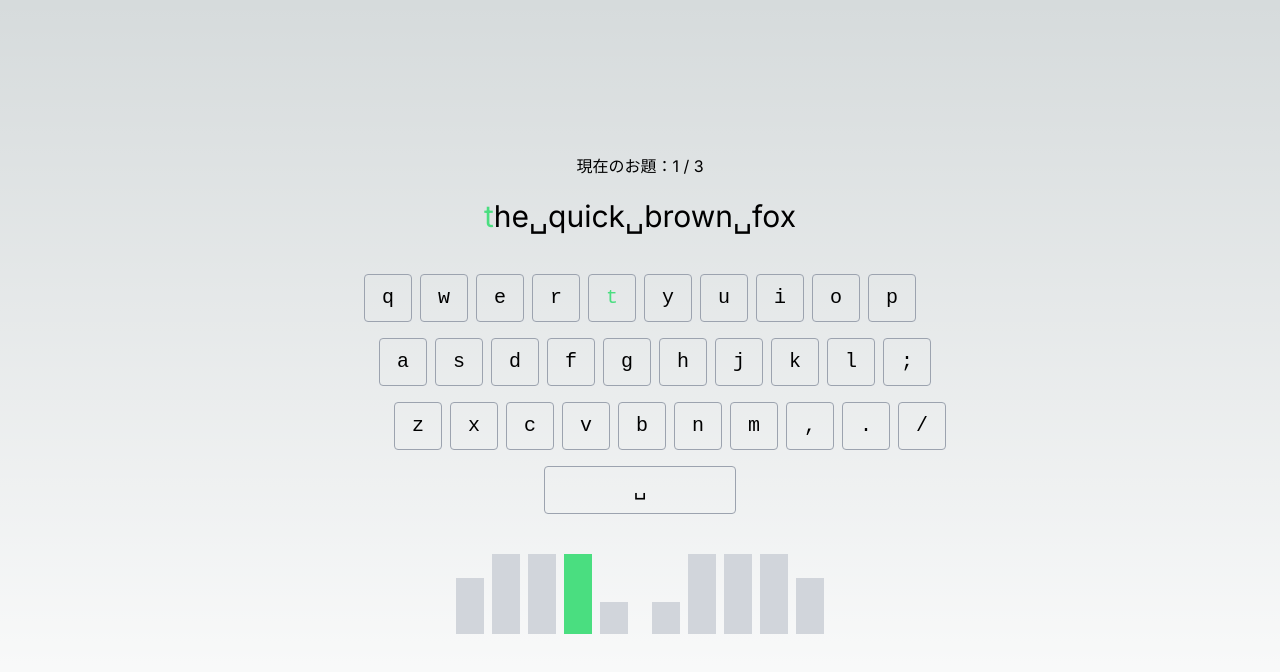
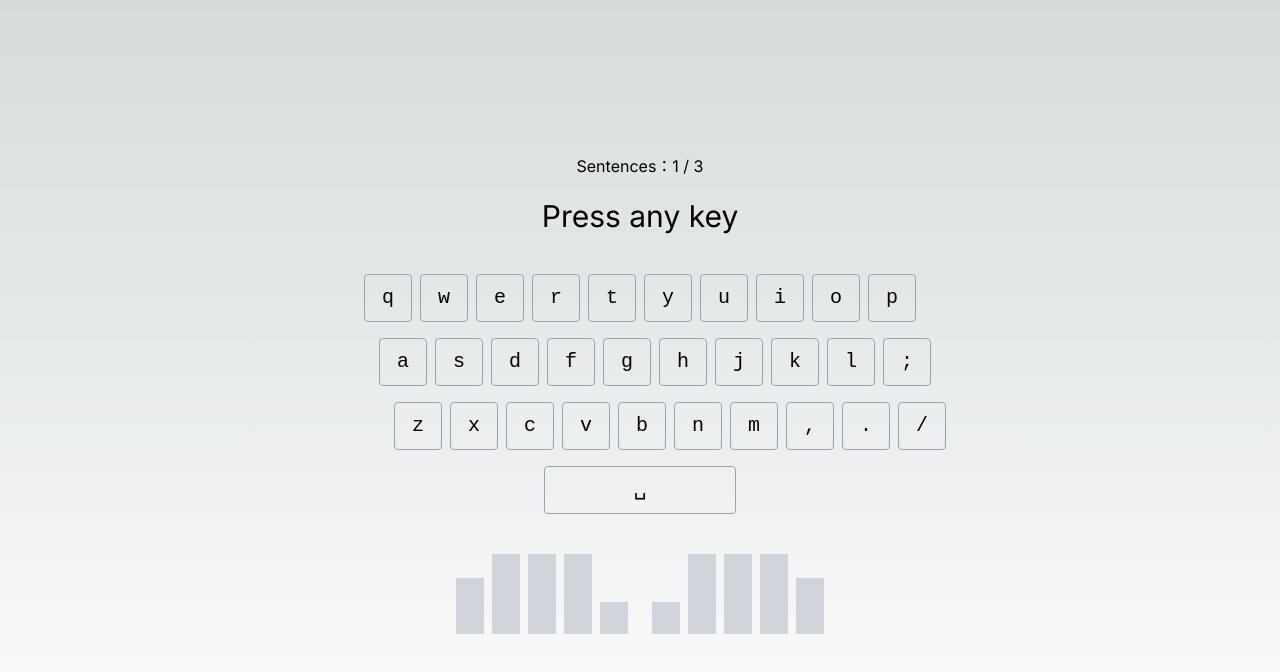
Before and after one commit to ittk1229/typing-game, a Next.js app: page /game in a window 1280 px wide. Shown: the top 672 px of the page. Built offline with nearby package versions, Linux system fonts and the light colour scheme.

Commit message:
Add game start and end logic to display appropriate prompts

```diff
--- a/app/components/fingerGuide.tsx
+++ b/app/components/fingerGuide.tsx
@@ -55,13 +55,14 @@ interface HandProps {
 
 // 片手を描画
 const Hand = ({ hand, nextFingerId }: HandProps) => {
+  console.log(nextFingerId);
   return (
     <div className={`${styles.hand}`}>
       {hand.fingers.map((finger) => (
         <div
           key={finger.id}
           className={`${styles.finger} ${styles[finger.fingerType]} ${
-            nextFingerId && finger.id === nextFingerId ? styles.nextFinger : ""
+            nextFingerId != null && finger.id == nextFingerId ? styles.nextFinger : ""
           }`}
         ></div>
       ))}
--- a/app/game/page.tsx
+++ b/app/game/page.tsx
@@ -6,12 +6,23 @@ import Keyboard from "../components/keyboard";
 
 export default function Game() {
   const promptTexts = ["the quick brown fox", "jumps over", "the lazy dog."];
+  const [currentPromptIndex, setCurrentPromptIndex] = useState(0);
   const [currentIndex, setCurrentIndex] = useState(0);
-  const [currentPromptIndex, setCurrentPromptIndex] = useState(0);
-  const [isDone, setIsDone] = useState(false);
+
+  const [hasDone, setHasDone] = useState(false);
+  const [hasStarted, setHasStarted] = useState(false);
+
   const [wrongKey, setWrongKey] = useState(null);
 
   const handleKeyPress = (e) => {
+    // ゲームが始まっていない場合は、ゲームを始める
+    if (!hasStarted) {
+      setHasStarted(true);
+      return;
+    } else if (hasDone) {
+      return;
+    }
+
     const currentPrompt = promptTexts[currentPromptIndex];
 
     if (e.key === currentPrompt[currentIndex]) {
@@ -22,7 +33,7 @@ export default function Game() {
       if (newCurrentIndex === currentPrompt.length) {
         setCurrentIndex(0);
         if (currentPromptIndex + 1 === promptTexts.length) {
-          setIsDone(true);
+          setHasDone(true);
         } else {
           setCurrentPromptIndex((prevIndex) => prevIndex + 1);
         }
@@ -60,21 +71,21 @@ export default function Game() {
     </span>
   );
 
-  const nextKey = promptTexts[currentPromptIndex][currentIndex];
+  // 開始前と終了後はキーを表示しない
+  const nextKey = hasStarted && !hasDone ? promptTexts[currentPromptIndex][currentIndex] : null;
 
   return (
     <>
       <div className="flex flex-col justify-center items-center h-screen" onKeyDown={handleKeyPress} tabIndex="0">
-        {/*<p>タイピングゲーム</p>*/}
+        <>
+          <p className="mb-5">
+            Sentences：{currentPromptIndex + 1} / {promptTexts.length}
+          </p>
 
-        <p className="mb-5">
-          現在のお題：{currentPromptIndex + 1} / {promptTexts.length}
-        </p>
-
-        <div>
-          <p className="text-3xl mb-5">{isDone ? "Done!" : highlightedPromptText}</p>
-        </div>
-
+          <div>
+            <p className="text-3xl mb-5">{hasDone ? "Done!" : hasStarted ? highlightedPromptText : "Press any key"}</p>
+          </div>
+        </>
         <Keyboard nextKey={nextKey} wrongKey={wrongKey} />
         <FingerGuide nextKey={nextKey} />
       </div>
```
